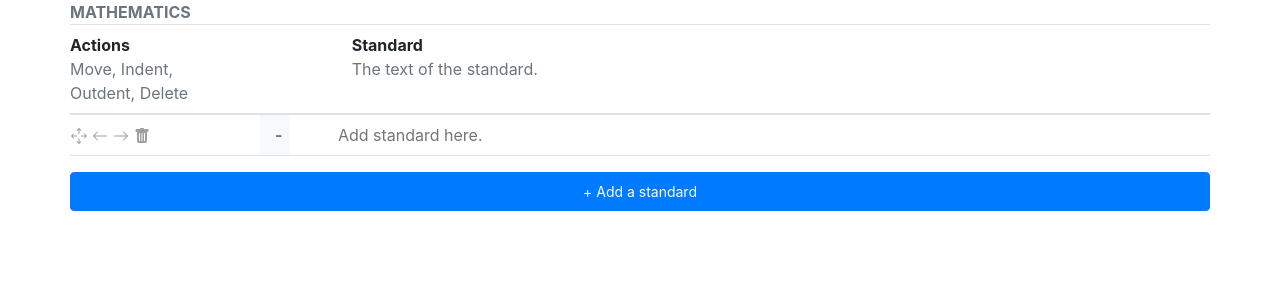
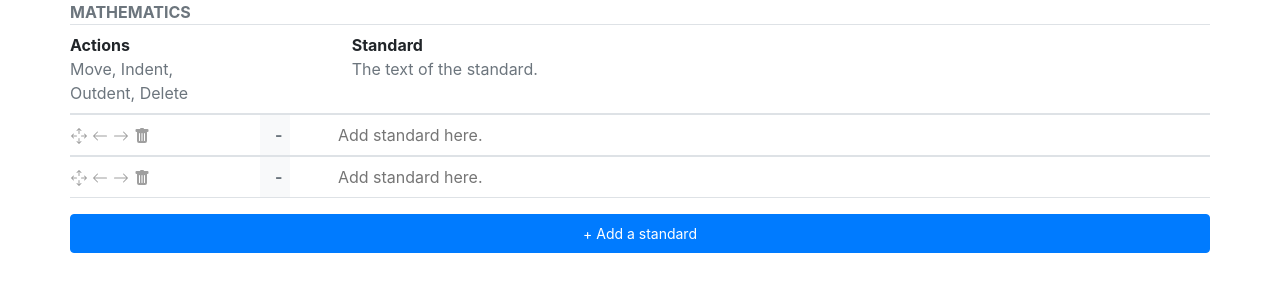
Before and after one commit to AnMan9801/CurriculamAuthoringTool, a React (Create React App) app: page / in a window 1280 px wide. Shown: the top 300 px of the page. Built offline with nearby package versions, Linux system fonts and the light colour scheme.

Commit message:
feat : create dataArray, manage updateTask

```diff
--- a/src/components/Task.js
+++ b/src/components/Task.js
@@ -1,64 +1,34 @@
-import React from 'react'
+import React, { Component } from 'react'
+import TaskUtilityBtns from './TaskUtilityBtns'
 
-function Task({indent}) {
-    return (
-        <div className="row border-top border-bottom font-weight-bold text-secondary ">
+export class Task extends Component {
 
-            <div className="col-2 p-0">
-
-                <div class=" btn-group mr-2" role="group" aria-label="First group">
-                    {/* Move Icon */}
-                    <button className="btn pl-0 pr-1 btn-task">
-                        <svg width="1em" height="1em" viewBox="0 0 16 16" class="bi bi-arrows-move" fill="currentColor"
-                            xmlns="http://www.w3.org/2000/svg">
-                            <path fill-rule="evenodd"
-                                d="M7.646.146a.5.5 0 0 1 .708 0l2 2a.5.5 0 0 1-.708.708L8.5 1.707V5.5a.5.5 0 0 1-1 0V1.707L6.354 2.854a.5.5 0 1 1-.708-.708l2-2zM8 10a.5.5 0 0 1 .5.5v3.793l1.146-1.147a.5.5 0 0 1 .708.708l-2 2a.5.5 0 0 1-.708 0l-2-2a.5.5 0 0 1 .708-.708L7.5 14.293V10.5A.5.5 0 0 1 8 10zM.146 8.354a.5.5 0 0 1 0-.708l2-2a.5.5 0 1 1 .708.708L1.707 7.5H5.5a.5.5 0 0 1 0 1H1.707l1.147 1.146a.5.5 0 0 1-.708.708l-2-2zM10 8a.5.5 0 0 1 .5-.5h3.793l-1.147-1.146a.5.5 0 0 1 .708-.708l2 2a.5.5 0 0 1 0 .708l-2 2a.5.5 0 0 1-.708-.708L14.293 8.5H10.5A.5.5 0 0 1 10 8z" />
-                        </svg>
-                    </button>
-                    {/* Out Dent Icon */}
-
-                    <button className="btn pl-0 pr-1 btn-task">
-                        <svg width="1em" height="1em" viewBox="0 0 16 16" class="bi bi-arrow-left" fill="currentColor"
-                            xmlns="http://www.w3.org/2000/svg">
-                            <path fill-rule="evenodd"
-                                d="M15 8a.5.5 0 0 0-.5-.5H2.707l3.147-3.146a.5.5 0 1 0-.708-.708l-4 4a.5.5 0 0 0 0 .708l4 4a.5.5 0 0 0 .708-.708L2.707 8.5H14.5A.5.5 0 0 0 15 8z" />
-                        </svg>
-                    </button>
-
-                    {/* Indent Icon */}
-                    <button className="btn pl-0 pr-1 btn-task">
-                        <svg width="1em" height="1em" viewBox="0 0 16 16" class="bi bi-arrow-right" fill="currentColor"
-                            xmlns="http://www.w3.org/2000/svg">
-                            <path fill-rule="evenodd"
-                                d="M1 8a.5.5 0 0 1 .5-.5h11.793l-3.147-3.146a.5.5 0 0 1 .708-.708l4 4a.5.5 0 0 1 0 .708l-4 4a.5.5 0 0 1-.708-.708L13.293 8.5H1.5A.5.5 0 0 1 1 8z" />
-                        </svg>
-                    </button>
-
-                    {/* Delete Icon */}
-                    <button className="btn pl-0 pr-1 btn-task">
-                        <svg width="1em" height="1em" viewBox="0 0 16 16" className="bi bi-trash-fill"
-                            fill="currentColor" xmlns="http://www.w3.org/2000/svg">
-                            <path fill-rule="evenodd"
-                                d="M2.5 1a1 1 0 0 0-1 1v1a1 1 0 0 0 1 1H3v9a2 2 0 0 0 2 2h6a2 2 0 0 0 2-2V4h.5a1 1 0 0 0 1-1V2a1 1 0 0 0-1-1H10a1 1 0 0 0-1-1H7a1 1 0 0 0-1 1H2.5zm3 4a.5.5 0 0 1 .5.5v7a.5.5 0 0 1-1 0v-7a.5.5 0 0 1 .5-.5zM8 5a.5.5 0 0 1 .5.5v7a.5.5 0 0 1-1 0v-7A.5.5 0 0 1 8 5zm3 .5a.5.5 0 0 0-1 0v7a.5.5 0 0 0 1 0v-7z" />
-                        </svg>
-                    </button>
-                </div>
-
-            </div>
-
+    render() {
+        const {indent,id,updateTask} = this.props
+        return (
+            <div className="row border-top border-bottom font-weight-bold text-secondary ">
+            <TaskUtilityBtns/>
             <div className={`row col-10 pl-${indent} text-wrap text-break`}>
                 <div className="col-1">
                     <div className="col-2 bg-light pt-2 pb-2">-</div>
                 </div>
-
                 <div className="col-10 pt-2 pb-2">
-                    <input type="text" placeholder="Add standard here." className={`p-0 m-0 border-0 task-l${indent}`} />
-
+                    < input onChange = {
+                            (e) => {
+                                updateTask(id,e);
+                        }
+                    }
+                    type = "text"
+                    placeholder = "Add standard here."
+                    className = {
+                        `p-0 m-0 border-0 task-l${indent}`
+                    }
+                    />
                 </div>
             </div>
-
         </div>
-    )
+        )
+    }
 }
 
 export default Task
--- /dev/null
+++ b/src/components/TaskUtilityBtns.js
@@ -0,0 +1,52 @@
+import React, { Component } from 'react'
+
+export class TaskUtilityBtns extends Component {
+    render() {
+        return (
+            <div className="col-2 p-0">
+
+                <div className=" btn-group mr-2" role="group" aria-label="First group">
+                    {/* Move Icon */}
+                    <button className="btn pl-0 pr-1 btn-task">
+                        <svg width="1em" height="1em" viewBox="0 0 16 16" className="bi bi-arrows-move" fill="currentColor"
+                            xmlns="http://www.w3.org/2000/svg">
+                            <path fillRule="evenodd"
+                                d="M7.646.146a.5.5 0 0 1 .708 0l2 2a.5.5 0 0 1-.708.708L8.5 1.707V5.5a.5.5 0 0 1-1 0V1.707L6.354 2.854a.5.5 0 1 1-.708-.708l2-2zM8 10a.5.5 0 0 1 .5.5v3.793l1.146-1.147a.5.5 0 0 1 .708.708l-2 2a.5.5 0 0 1-.708 0l-2-2a.5.5 0 0 1 .708-.708L7.5 14.293V10.5A.5.5 0 0 1 8 10zM.146 8.354a.5.5 0 0 1 0-.708l2-2a.5.5 0 1 1 .708.708L1.707 7.5H5.5a.5.5 0 0 1 0 1H1.707l1.147 1.146a.5.5 0 0 1-.708.708l-2-2zM10 8a.5.5 0 0 1 .5-.5h3.793l-1.147-1.146a.5.5 0 0 1 .708-.708l2 2a.5.5 0 0 1 0 .708l-2 2a.5.5 0 0 1-.708-.708L14.293 8.5H10.5A.5.5 0 0 1 10 8z" />
+                        </svg>
+                    </button>
+                    {/* Out Dent Icon */}
+
+                    <button className="btn pl-0 pr-1 btn-task">
+                        <svg width="1em" height="1em" viewBox="0 0 16 16" className="bi bi-arrow-left" fill="currentColor"
+                            xmlns="http://www.w3.org/2000/svg">
+                            <path fillRule="evenodd"
+                                d="M15 8a.5.5 0 0 0-.5-.5H2.707l3.147-3.146a.5.5 0 1 0-.708-.708l-4 4a.5.5 0 0 0 0 .708l4 4a.5.5 0 0 0 .708-.708L2.707 8.5H14.5A.5.5 0 0 0 15 8z" />
+                        </svg>
+                    </button>
+
+                    {/* Indent Icon */}
+                    <button className="btn pl-0 pr-1 btn-task">
+                        <svg width="1em" height="1em" viewBox="0 0 16 16" className="bi bi-arrow-right" fill="currentColor"
+                            xmlns="http://www.w3.org/2000/svg">
+                            <path fillRule="evenodd"
+                                d="M1 8a.5.5 0 0 1 .5-.5h11.793l-3.147-3.146a.5.5 0 0 1 .708-.708l4 4a.5.5 0 0 1 0 .708l-4 4a.5.5 0 0 1-.708-.708L13.293 8.5H1.5A.5.5 0 0 1 1 8z" />
+                        </svg>
+                    </button>
+
+                    {/* Delete Icon */}
+                    <button className="btn pl-0 pr-1 btn-task">
+                        <svg width="1em" height="1em" viewBox="0 0 16 16" className="bi bi-trash-fill"
+                            fill="currentColor" xmlns="http://www.w3.org/2000/svg">
+                            <path fillRule="evenodd"
+                                d="M2.5 1a1 1 0 0 0-1 1v1a1 1 0 0 0 1 1H3v9a2 2 0 0 0 2 2h6a2 2 0 0 0 2-2V4h.5a1 1 0 0 0 1-1V2a1 1 0 0 0-1-1H10a1 1 0 0 0-1-1H7a1 1 0 0 0-1 1H2.5zm3 4a.5.5 0 0 1 .5.5v7a.5.5 0 0 1-1 0v-7a.5.5 0 0 1 .5-.5zM8 5a.5.5 0 0 1 .5.5v7a.5.5 0 0 1-1 0v-7A.5.5 0 0 1 8 5zm3 .5a.5.5 0 0 0-1 0v7a.5.5 0 0 0 1 0v-7z" />
+                        </svg>
+                    </button>
+                </div>
+
+            </div>
+
+        )
+    }
+}
+
+export default TaskUtilityBtns
--- a/src/components/Todo.js
+++ b/src/components/Todo.js
@@ -9,8 +9,18 @@ export class Todo extends Component {
 
         this.state = {
             currentIndent: "0",
-
-            data : ""
+            dataArray: [
+                {
+                    index: ".0",
+                    level: "0",
+                    textTask: null,
+                },
+                {
+                    index: ".1",
+                    level: "0",
+                    textTask: null,
+                }
+            ]
         }
     }
 
@@ -19,18 +29,42 @@ export class Todo extends Component {
         console.log("button clicked")
     }
 
+    // function to update task
+    updateTask = (id, event) => {
+        console.log(event.target.value);
+
+        const dataRow = this.state.dataArray;
+        dataRow[id]["textTask"] = event.target.value;
+        this.setState({
+            dataTree: dataRow
+        },
+        () => {console.log(this.state.dataTree)}
+        )
+    }
+
+    // Render
     render() {
+
         return (
             <div className="container text-left">
                 <div className="row text-secondary font-weight-bold text-uppercase">
                     {this.props.subjectName}
                 </div>
+
+                {/* Component for Head row */}
                 <TodoHeader />
-                <Task indent="0" />
+
+                {/* map for adding tasks */}
+                {/* <Task indent="0" updateTask={this.updateTask}/> */}
                 {
+                    this.state.dataArray.map((task, index) => {
+                        return <Task key={index} id={index} indent={task.level} updateTask={this.updateTask}/>
+                    } ,this)
+                }
 
-                }
+                {/* Component for button to add task */}
                 <AddTask addTaskHandler={this.addTask} />
+
             </div>
         )
     }
```
